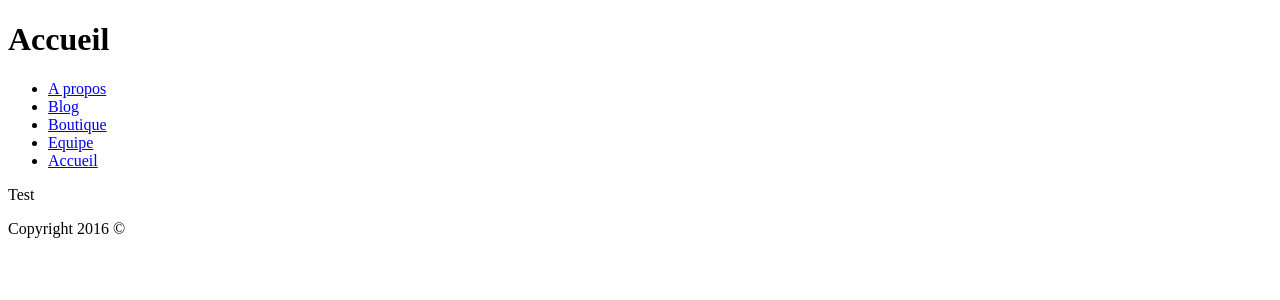
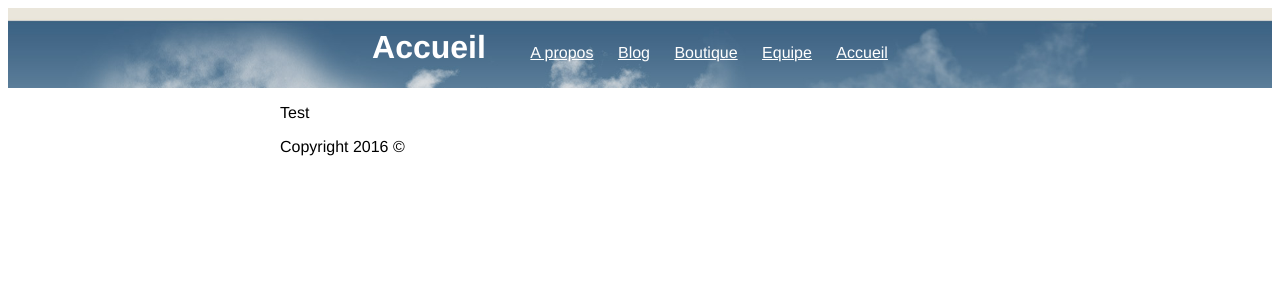
Before and after one commit to JohanJB/Flatfile-1, a Jekyll site: the page built from about.md, in a window 1280 px wide. Shown: the top 300 px of the page. Built offline with Jekyll 4.4.1, drawn with Linux system fonts in a browser that asks for light colours.

Commit message:
Update head.html

```diff
--- a/_includes/head.html
+++ b/_includes/head.html
@@ -1,5 +1,5 @@
 <head>
         <title>{{page.title}}|{{site.title}}</title>
         <meta charset="utf-8"/>
-        <link rel="stylesheet" href="assets/css/style.css"/>
+        <link rel="stylesheet" href="{{site.url}}/assets/css/style.css"/>
 </head>
```
